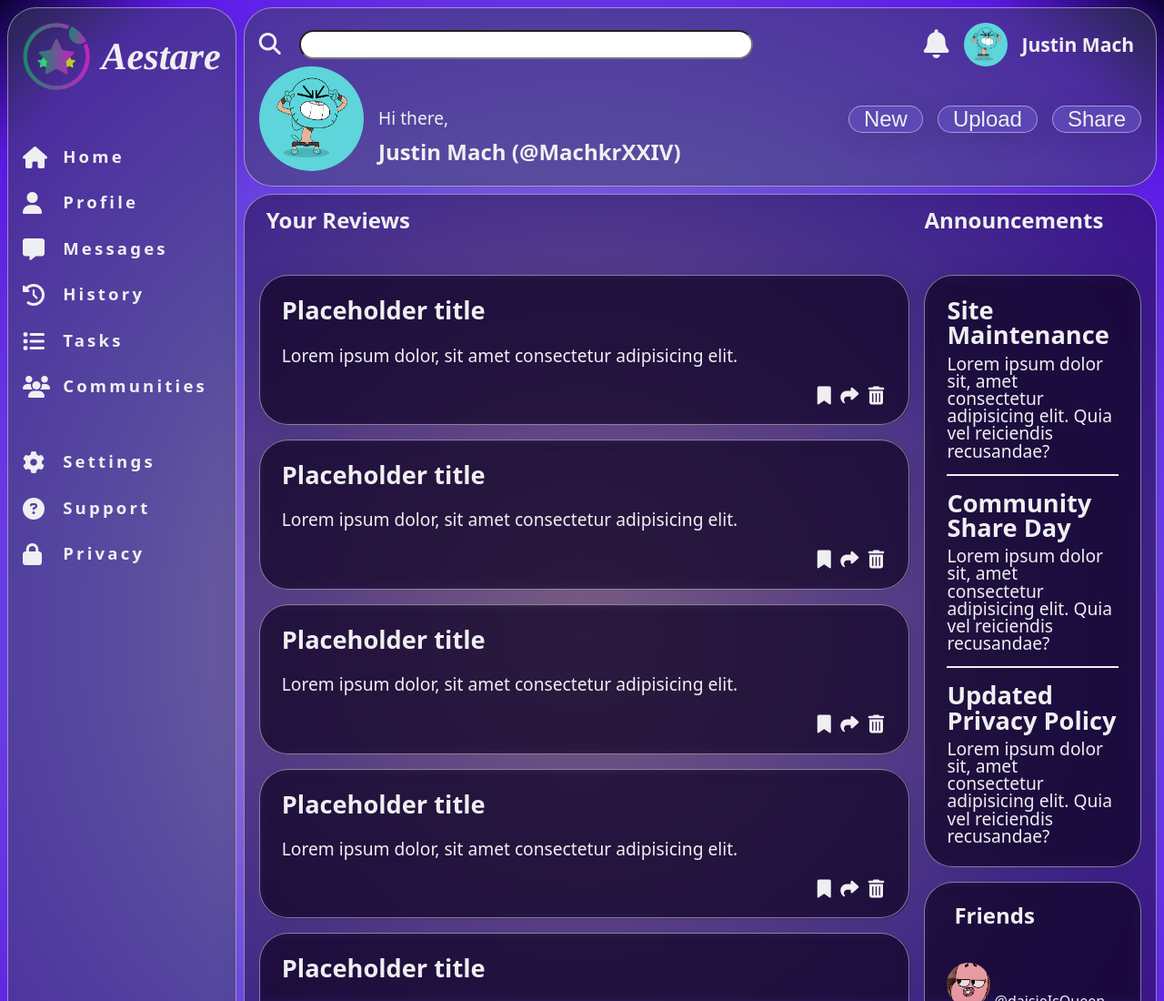
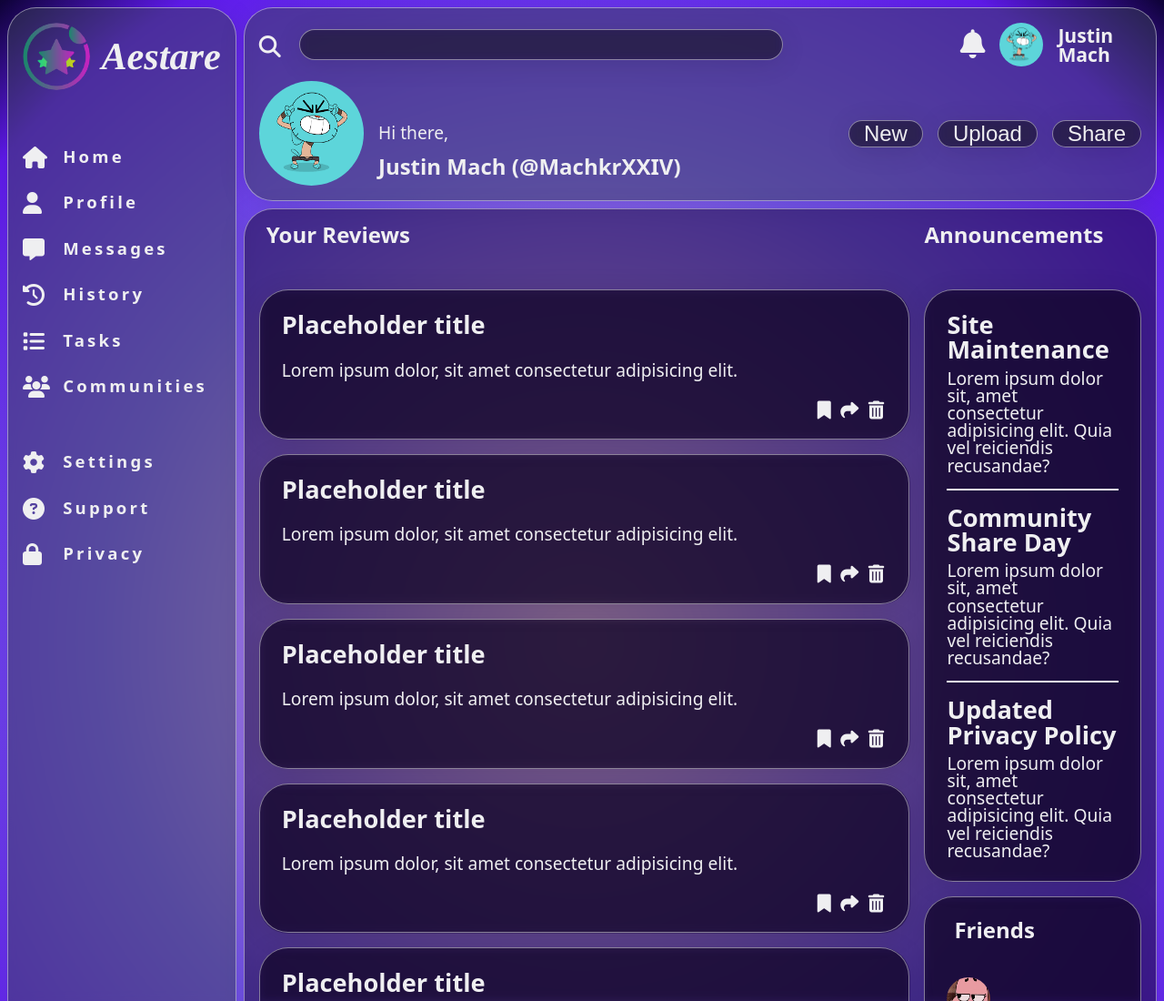
Before and after one commit to MachkrXXIV/adimin-dashboard, a plain HTML site: page index.html in a window 1280 px wide. Shown: the top 1100 px of the page at 91% size. Drawn offline with Linux system fonts and the light colour scheme.

Commit message:
small glass tweaks

```diff
--- a/styles/style.scss
+++ b/styles/style.scss
@@ -131,6 +131,7 @@ body {
     display: grid;
     grid-template-rows: auto 3fr;
     grid-column: 2 / -1;
+    row-gap: 1rem;
     background-color: $dark;
 
     & > div {
@@ -236,17 +237,22 @@ button {
   @include glass-morphism;
   padding: 0 1rem;
   display: block;
-  background-color: $purple;
+  background-color: $darker;
   color: $light;
   border-radius: 2rem;
   font-size: 1.5rem;
 }
 
 input {
+  @include glass-morphism;
+  background-color: $darker;
   height: 2rem;
   width: 69%;
   margin-left: 1rem;
+  padding: 1rem 0.5rem;
   border-radius: 2rem;
+  font-size: 1.5rem;
+  color: $light;
 }
 
 img {
```
Also changed, not shown: styles/style.css, 1 other file.
